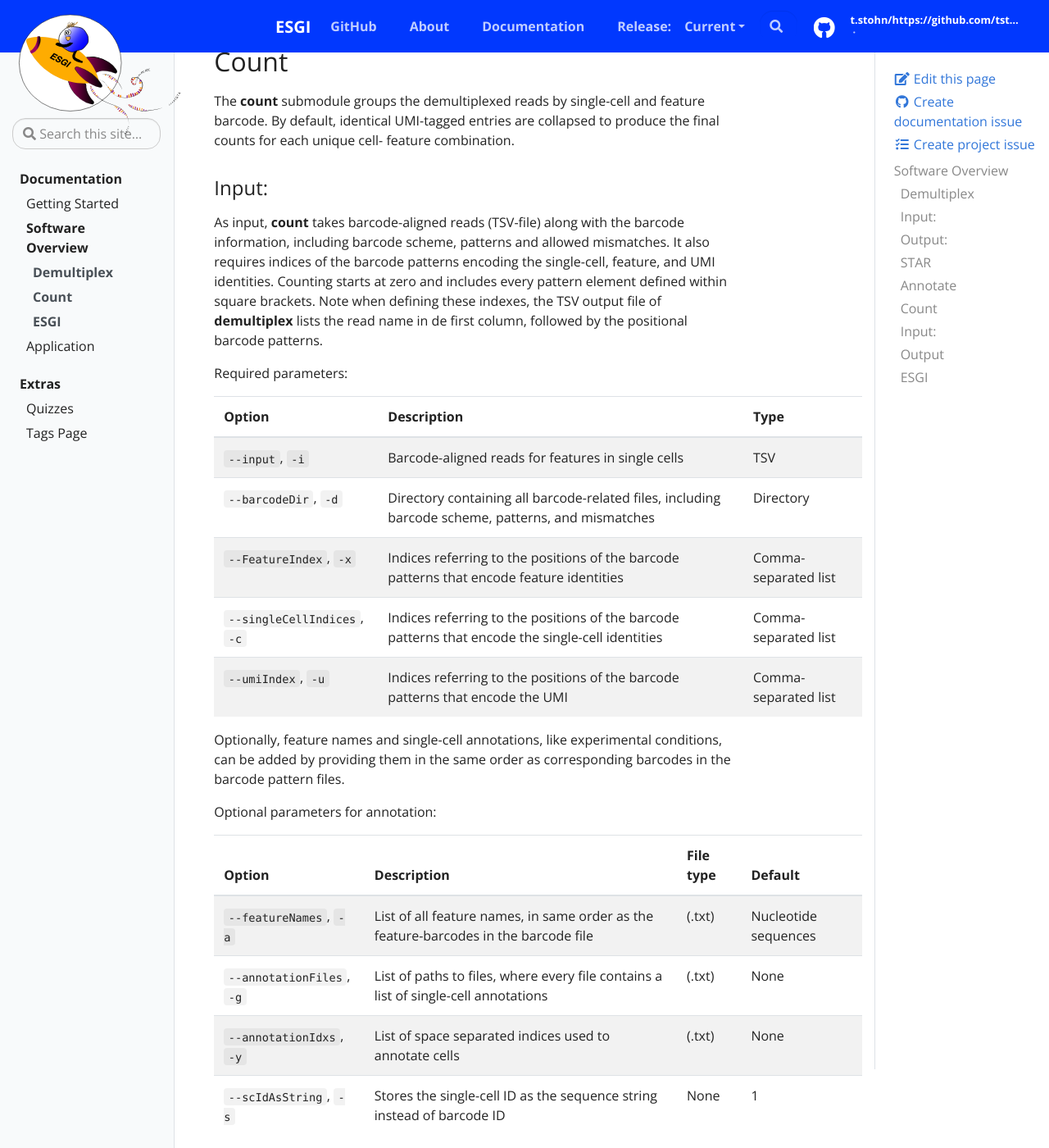
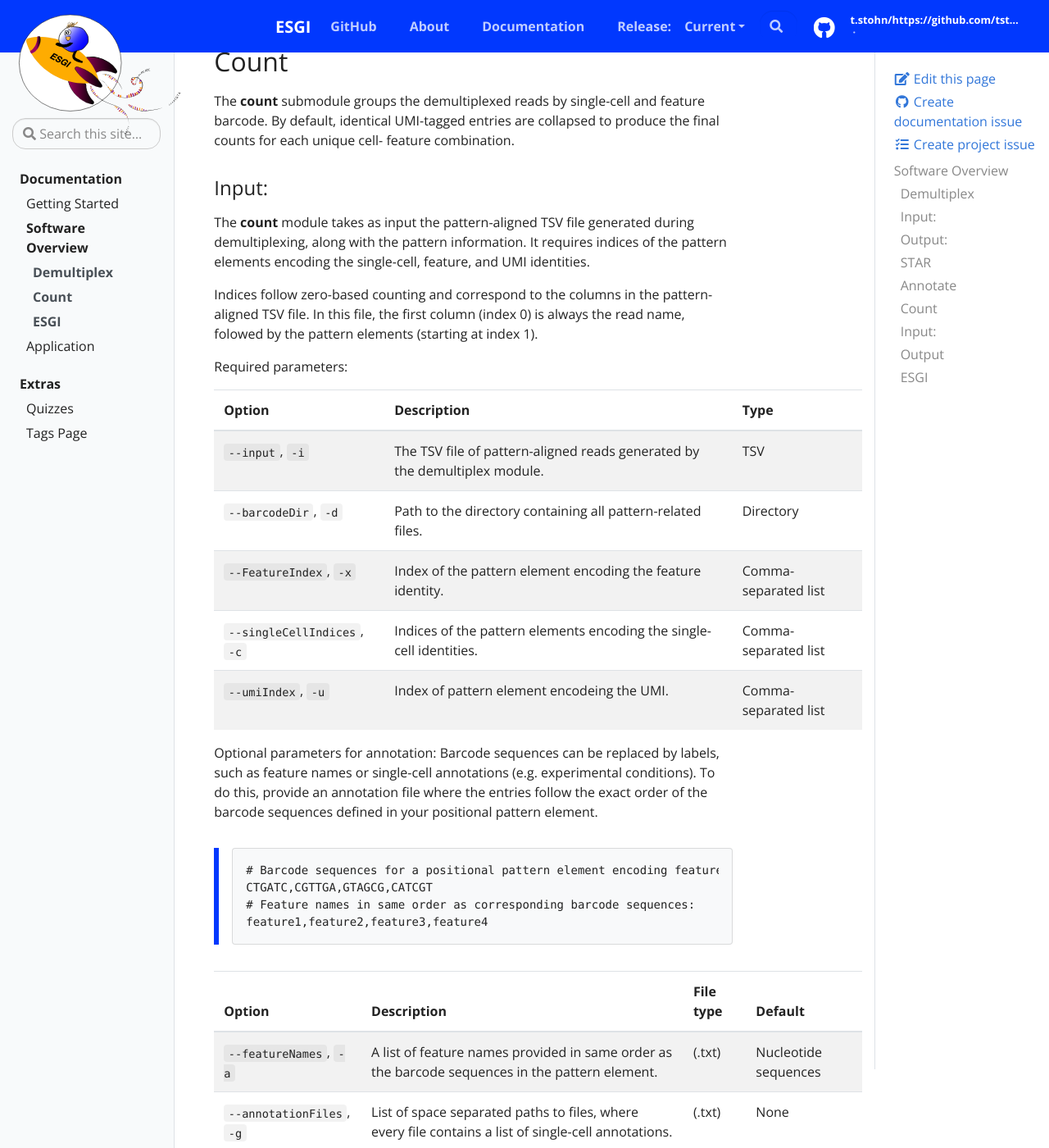
Before and after one commit to tstohn/ESGI.documentation, a Jekyll site: the page built from _docs/software-overview.md, in a window 1280 px wide and 1400 px high, scrolled down 4130 px. Shown: the whole window at 82% size. Built offline with Jekyll 4.4.1, drawn with Linux system fonts in a browser that asks for light colours; some of the changed text lies outside the part shown.

````diff
--- a/_docs/software-overview.md
+++ b/_docs/software-overview.md
@@ -97,39 +97,47 @@ The **annotate** step uses the **STAR**-derived genomic coordinates to assign ge
 The **count** submodule groups the demultiplexed reads by single-cell and feature barcode. By default, identical UMI-tagged entries are collapsed to produce the final counts for each unique cell- feature combination.
 
 ### Input:
-As input, **count** takes barcode-aligned reads (TSV-file) along with the barcode information, including barcode scheme, patterns and allowed mismatches. It also requires indices of the barcode patterns encoding the single-cell, feature, and UMI identities. Counting starts at zero and includes every pattern element defined within square brackets. Note when defining these indexes, the TSV output file of **demultiplex** lists the read name in de first column, followed by the positional barcode patterns.
+The **count** module takes as input the pattern-aligned TSV file generated during demultiplexing, along with the pattern information. It requires indices of the pattern elements encoding the single-cell, feature, and UMI identities.
+
+Indices follow zero-based counting and correspond to the columns in the pattern-aligned TSV file. In this file, the first column (index 0) is always the read name, folowed by the pattern elements (starting at index 1).
 
 Required parameters:
 
 | Option | Description | Type |
 | --------- | ----------- | ------ |
-| `--input`, `-i` | Barcode-aligned reads for features in single cells |TSV
-| `--barcodeDir`, `-d` | Directory containing all barcode-related files, including barcode scheme, patterns, and mismatches | Directory
-| `--FeatureIndex`, `-x` | Indices referring to the positions of the barcode patterns that encode feature identities | Comma-separated list
-| `--singleCellIndices`, `-c` | Indices referring to the positions of the barcode patterns that encode the single-cell identities | Comma-separated list
-| `--umiIndex`, `-u` | Indices referring to the positions of the barcode patterns that encode the UMI | Comma-separated list
-
-Optionally, feature names and single-cell annotations, like experimental conditions, can be added by providing them in the same order as corresponding barcodes in the barcode pattern files.
+| `--input`, `-i` | The TSV file of pattern-aligned reads generated by the demultiplex module. |TSV
+| `--barcodeDir`, `-d` | Path to the directory containing all pattern-related files. | Directory
+| `--FeatureIndex`, `-x` | Index of the pattern element encoding the feature identity. | Comma-separated list
+| `--singleCellIndices`, `-c` | Indices of the pattern elements encoding the single-cell identities. | Comma-separated list
+| `--umiIndex`, `-u` | Index of pattern element encodeing the UMI. | Comma-separated list
 
 Optional parameters for annotation:
+Barcode sequences can be replaced by labels, such as feature names or single-cell annotations (e.g. experimental conditions). To do this, provide an annotation file where the entries follow the exact order of the barcode sequences defined in your positional pattern element.
+
+>```
+># Barcode sequences for a positional pattern element encoding feature identity:
+>CTGATC,CGTTGA,GTAGCG,CATCGT
+># Feature names in same order as corresponding barcode sequences:
+>feature1,feature2,feature3,feature4
+>```
 
 | Option | Description | File type | Default |
 | ---------- | ------------- | ----------- | -------------- |
-| `--featureNames`, `-a` | List of all feature names, in same order as the feature-barcodes in the barcode file | (.txt) | Nucleotide sequences
-|  `--annotationFiles`, `-g` | List of paths to files, where every file contains a list of single-cell annotations | (.txt) | None
+| `--featureNames`, `-a` | A list of feature names provided in same order as the barcode sequences in the pattern element. | (.txt) | Nucleotide sequences
+|  `--annotationFiles`, `-g` | List of space separated paths to files, where every file contains a list of single-cell annotations. | (.txt) | None
 |  `--annotationIdxs`, `-y` | List of space separated indices used to annotate cells  | (.txt) | None
-|  `--scIdAsString`, `-s` | Stores the single-cell ID as the sequence string instead of barcode ID | None | 1
-
-By default, UMI collapsing is enabled using Hamming distance, allowing a single mismatch. Using the parameters below, you can disable UMI collapsing or change the distance measure and the number of allowed mismatches.
+|  `--scIdAsString`, `-s` | Stores the single-cell ID as the sequence string instead of barcode ID. | None | 1
 
 Optional parameters for UMI collapsing:
 
+By default, UMI collapsing is enabled using Hamming distance, allowing a single mismatch. Using the parameters below, you can adjust the distance metric, mismatch threshold, or disable collapsing entirely.
+
 | Option | Description | Default |
 | ---------- | ------------- | -------------- |
-|  `--mismatches`, `-m` | Number of mismatches allowed during UMI collapsing | 1
-|  `--hamming`, `-H` | Use Hamming instead of Levenshtein distance during UMI collapsing (allowing for insertions and deletions) | 0
-|  `--umiThreshold`, `-f` | Threshold to filter UMIs before collapsing | 0
-|  `--umiRemoval`, `-z` | UMIs are collapsed | 1
+|  `--mismatches`, `-m` | Maximum number of mismatches allowed to consider two UMIs identical. | 1
+|  `--hamming`, `-H` | If set to 0, use Levenshtein distance, allowing for insertions and deletions. If 1, use Hamming distance, allowing for substitutions only. | 0
+|  `--umiThreshold`, `-f` | Minimum read count required for a UMI to be considered valid before collapsing. | 0
+|  `--umiRemoval`, `-z` | UMIs are collapsed. If set to 0, every unique read is counted separately. | 1
 
 ### Output
 After **count** completes, it creates several output files. The most important are the collapsed and uncollapsed count matrices.
````
